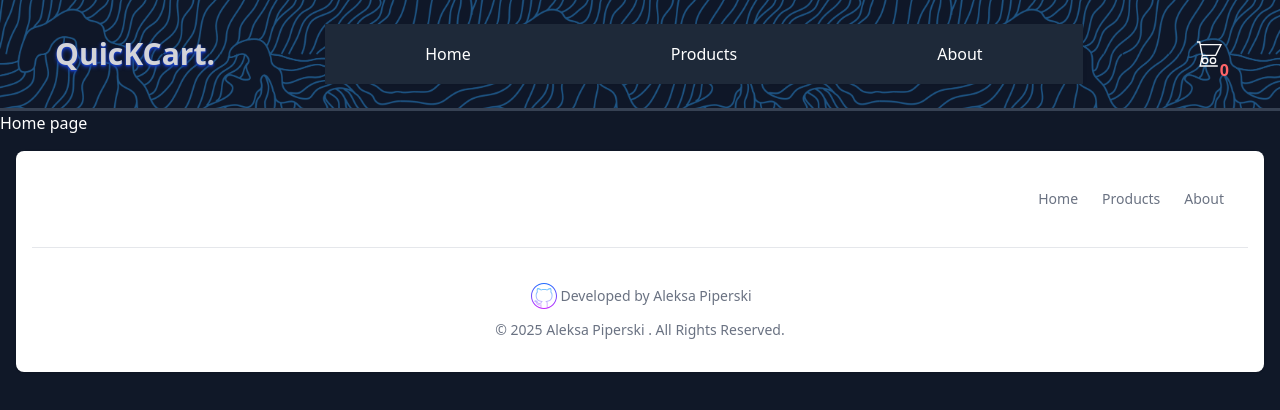
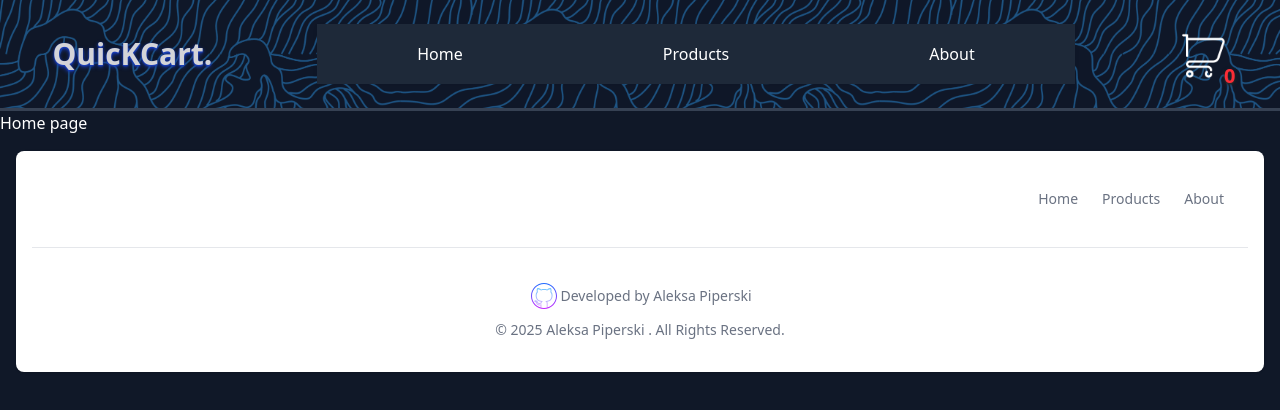
Before and after one commit to Piperski13/e-commerce-QuicKCart, a React (Vite) app: page / in a window 1280 px wide. Shown: the top 410 px of the page. Built offline with nearby package versions, Linux system fonts and the light colour scheme.

Commit message:
Cart style change

```diff
--- a/src/components/Header.jsx
+++ b/src/components/Header.jsx
@@ -24,17 +24,13 @@ const Header = (props) => {
       <Navbar />
       <Link to="/cart">
         <div className="relative text-zinc-50 hover:text-zinc-500">
-          <svg
-            xmlns="http://www.w3.org/2000/svg"
-            viewBox="0 0 24 24"
-            fill="none"
-            stroke="currentColor"
-            strokeWidth="1"
-            className="w-8 h-8"
-          >
-            <path d="M3 3h2l.4 2M7 13h10l4-8H5.4M7 13l-1.6 8h13.2M7 13L5.4 5M17 17a2 2 0 11-4 0 2 2 0 014 0zm-6 0a2 2 0 11-4 0 2 2 0 014 0z" />
-          </svg>
-          <p className="absolute -bottom-3 -right-1 font-bold text-red-400">
+          <img
+            width="48"
+            height="48"
+            src="src/assets/cart.png"
+            alt="shopping-cart--v1"
+          />
+          <p className="absolute -bottom-3 -right-2 font-bold text-red-500 text-xl text-shadow-md text-shadow-zinc-800">
             {quantity}
           </p>
         </div>
```
Also changed, not shown: src/assets/cart.png (added).
